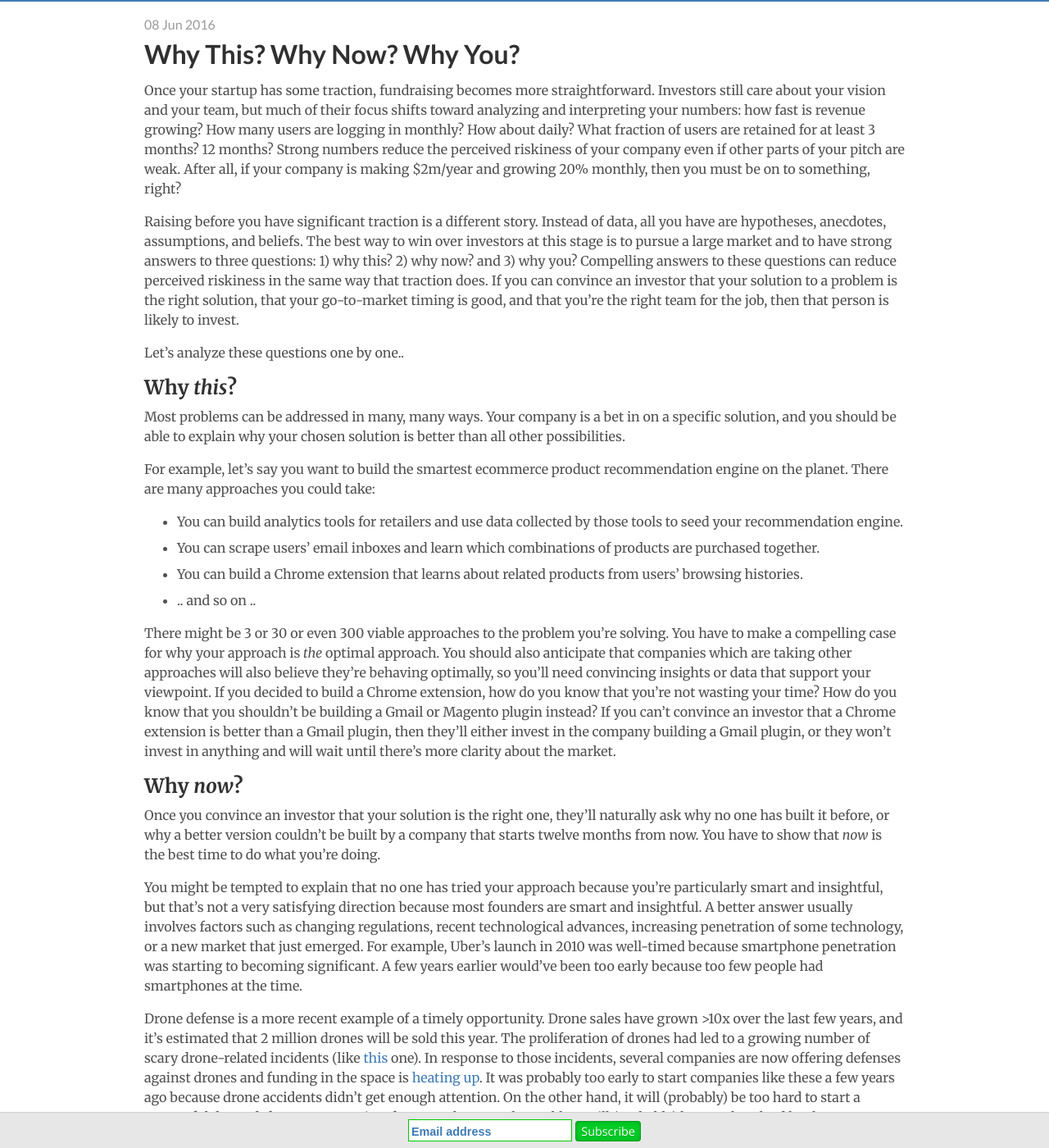
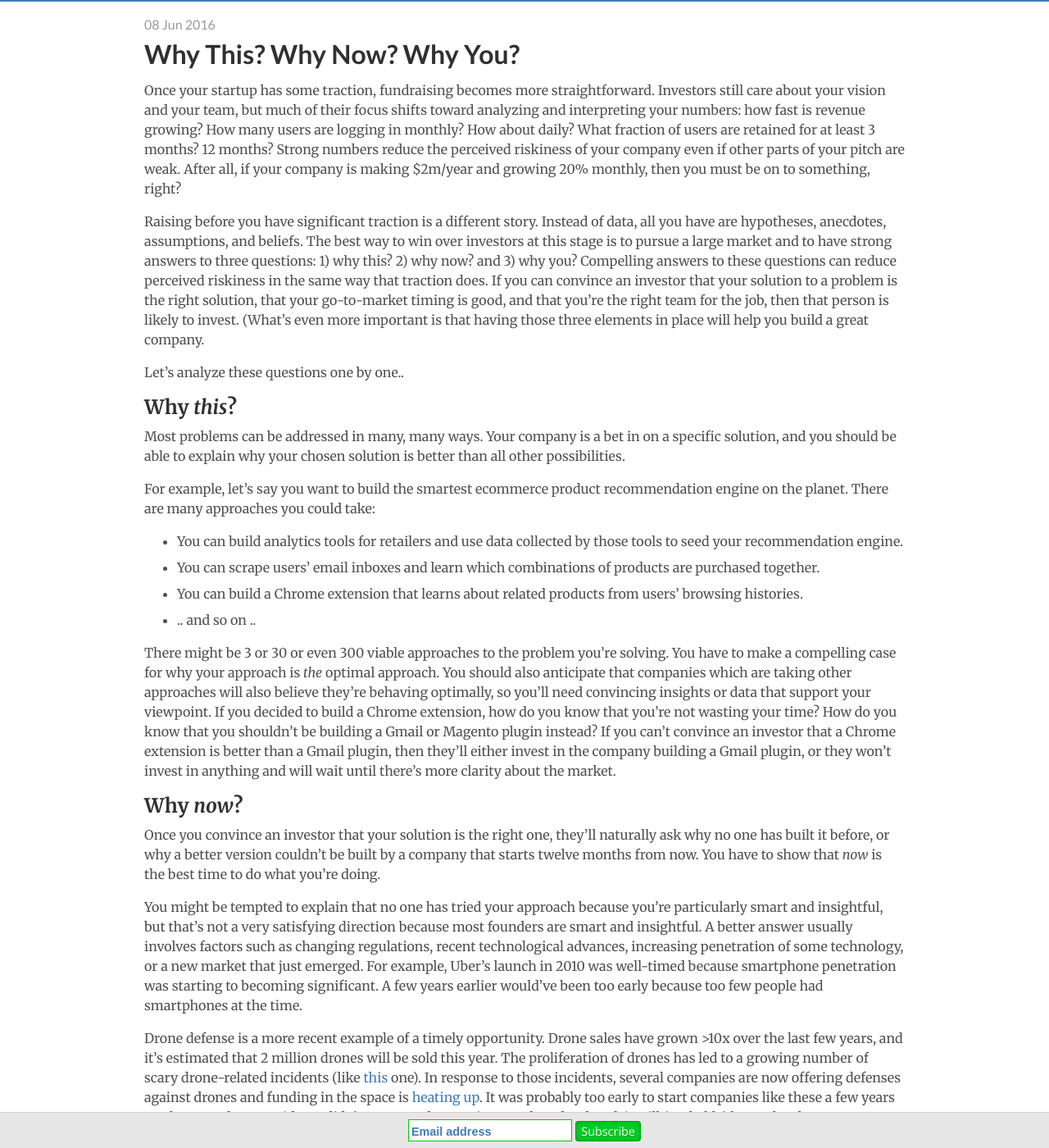
Before and after one commit to codingvc/codingvc, a Jekyll site: the page built from _posts/2016-06-08-why-this-why-now-why-you.markdown, in a window 1280 px wide and 1400 px high, scrolled down 228 px. Shown: the whole window at 82% size. Built offline with Jekyll 4.4.1, drawn with Linux system fonts in a browser that asks for light colours; nearby versions of some CDN libraries; Markdown is read by kramdown in place of the engine named in the settings; comment, search, counter and statistics services are not loaded.

Commit message:
fixing small typos

```diff
--- a/_posts/2016-06-08-why-this-why-now-why-you.markdown
+++ b/_posts/2016-06-08-why-this-why-now-why-you.markdown
@@ -5,7 +5,7 @@ date: 2016-06-08 04:14:00
 ---
 Once your startup has some traction, fundraising becomes more straightforward. Investors still care about your vision and your team, but much of their focus shifts toward analyzing and interpreting your numbers: how fast is revenue growing? How many users are logging in monthly? How about daily? What fraction of users are retained for at least 3 months? 12 months? Strong numbers reduce the perceived riskiness of your company even if other parts of your pitch are weak. After all, if your company is making $2m/year and growing 20% monthly, then you must be on to something, right?
 
-Raising before you have significant traction is a different story. Instead of data, all you have are hypotheses, anecdotes, assumptions, and beliefs. The best way to win over investors at this stage is to pursue a large market and to have strong answers to three questions: 1) why this? 2) why now? and 3) why you? Compelling answers to these questions can reduce perceived riskiness in the same way that traction does. If you can convince an investor that your solution to a problem is the right solution, that your go-to-market timing is good, and that you're the right team for the job, then that person is likely to invest.
+Raising before you have significant traction is a different story. Instead of data, all you have are hypotheses, anecdotes, assumptions, and beliefs. The best way to win over investors at this stage is to pursue a large market and to have strong answers to three questions: 1) why this? 2) why now? and 3) why you? Compelling answers to these questions can reduce perceived riskiness in the same way that traction does. If you can convince an investor that your solution to a problem is the right solution, that your go-to-market timing is good, and that you're the right team for the job, then that person is likely to invest. (What's even more important is that having those three elements in place will help you build a great company.
 
 Let's analyze these questions one by one..
 
@@ -26,7 +26,7 @@ Once you convince an investor that your solution is the right one, they'll natur
 
 You might be tempted to explain that no one has tried your approach because you're particularly smart and insightful, but that's not a very satisfying direction because most founders are smart and insightful. A better answer usually involves factors such as changing regulations, recent technological advances, increasing penetration of some technology, or a new market that just emerged. For example, Uber's launch in 2010 was well-timed because smartphone penetration was starting to becoming significant. A few years earlier would've been too early because too few people had smartphones at the time.
 
-Drone defense is a more recent example of a timely opportunity. Drone sales have grown >10x over the last few years, and it's estimated that 2 million drones will be sold this year. The proliferation of drones had led to a growing number of scary drone-related incidents (like <a href="http://www.ibtimes.co.uk/deadly-drone-accident-dodged-by-world-champion-skier-marcel-hirscher-during-downhill-slalom-1534699" target="_blank">this</a> one). In response to those incidents, several companies are now offering defenses against drones and funding in the space is <a href="https://www.google.com/search?q=drone+security+site%3Atechcrunch.com&biw=1920&bih=925&source=lnt&tbs=cdr%3A1%2Ccd_min%3A2016%2Ccd_max%3A2016&tbm=" target="_blank">heating up</a>. It was probably too early to start companies like these a few years ago because drone accidents didn't get enough attention. On the other hand, it will (probably) be too hard to start a successful drone defense company in a few years because the problem will (probably) be mostly solved by then.
+Drone defense is a more recent example of a timely opportunity. Drone sales have grown >10x over the last few years, and it's estimated that 2 million drones will be sold this year. The proliferation of drones has led to a growing number of scary drone-related incidents (like <a href="http://www.ibtimes.co.uk/deadly-drone-accident-dodged-by-world-champion-skier-marcel-hirscher-during-downhill-slalom-1534699" target="_blank">this</a> one). In response to those incidents, several companies are now offering defenses against drones and funding in the space is <a href="https://www.google.com/search?q=drone+security+site%3Atechcrunch.com&biw=1920&bih=925&source=lnt&tbs=cdr%3A1%2Ccd_min%3A2016%2Ccd_max%3A2016&tbm=" target="_blank">heating up</a>. It was probably too early to start companies like these a few years ago because drone accidents didn't get enough attention. On the other hand, it will (probably) be too hard to start a successful drone defense company in a few years because the problem will (probably) be mostly solved by then.
 
 ## Why *you*?
 After you establish that you're building the right product at the right time, you need to make a strong case that you've assembled the best possible team for the job. This is sometimes called <a href="http://cdixon.org/2011/06/20/foundermarket-fit/" target="_blank">founder/market fit</a>. For example, if your product requires machine learning, enterprise sales skills, and a knowledge of the ecommerce industry, then your team should be very strong in those three areas.
```
